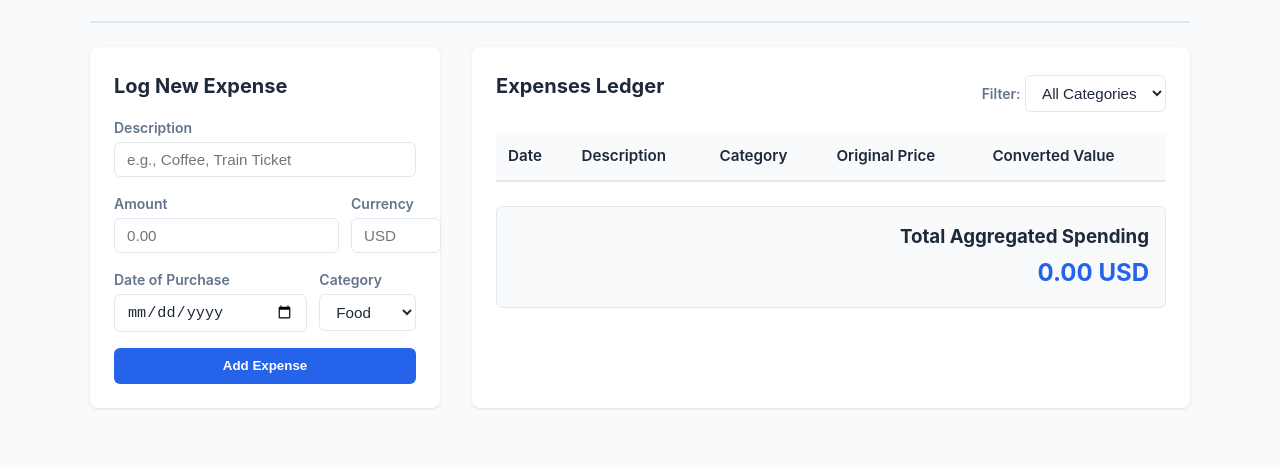
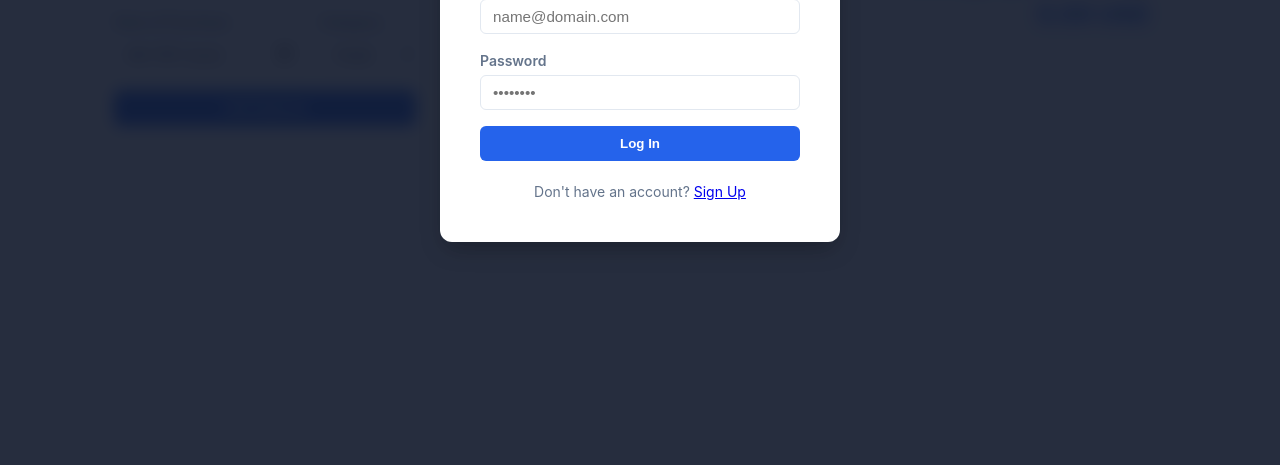
Before and after one commit to jkorir-dev/expense-tracker, a website with bundled scripts: page index.html in a window 1280 px wide. Shown: the part 335-800 px from the top of the page. Built offline with nearby package versions, Linux system fonts and the light colour scheme; no server answers.

Commit message:
style: implement blur backdrop masks and authentication glassmorphism cards

```diff
--- a/style.css
+++ b/style.css
@@ -213,3 +213,43 @@
   width: 100%;
   box-sizing: border-box;
 }
+
+.auth-overlay {
+  position: fixed;
+  top: 0;
+  left: 0;
+  width: 100%;
+  height: 100%;
+  background: rgba(15, 23, 42, 0.9);
+  backdrop-filter: blur(8px);
+  display: flex;
+  justify-content: center;
+  align-items: center;
+  z-index: 9999;
+}
+.auth-card {
+  background: var(--surface);
+  padding: 2.5rem;
+  border-radius: 0.75rem;
+  box-shadow: 0 10px 25px -5px rgba(0, 0, 0, 0.3);
+  width: 100%;
+  max-width: 400px;
+}
+.auth-toggle-text {
+  text-align: center;
+  margin-top: 1.25rem;
+  font-size: 0.875rem;
+  color: var(--text-muted);
+}
+.auth-toggle-link {
+  color: var(--primary-color);
+  font-weight: 600;
+  text-decoration: none;
+}
+.auth-toggle-link:hover {
+  text-decoration: underline;
+}
+.blur-content {
+  filter: blur(4px);
+  pointer-events: none;
+}
```
